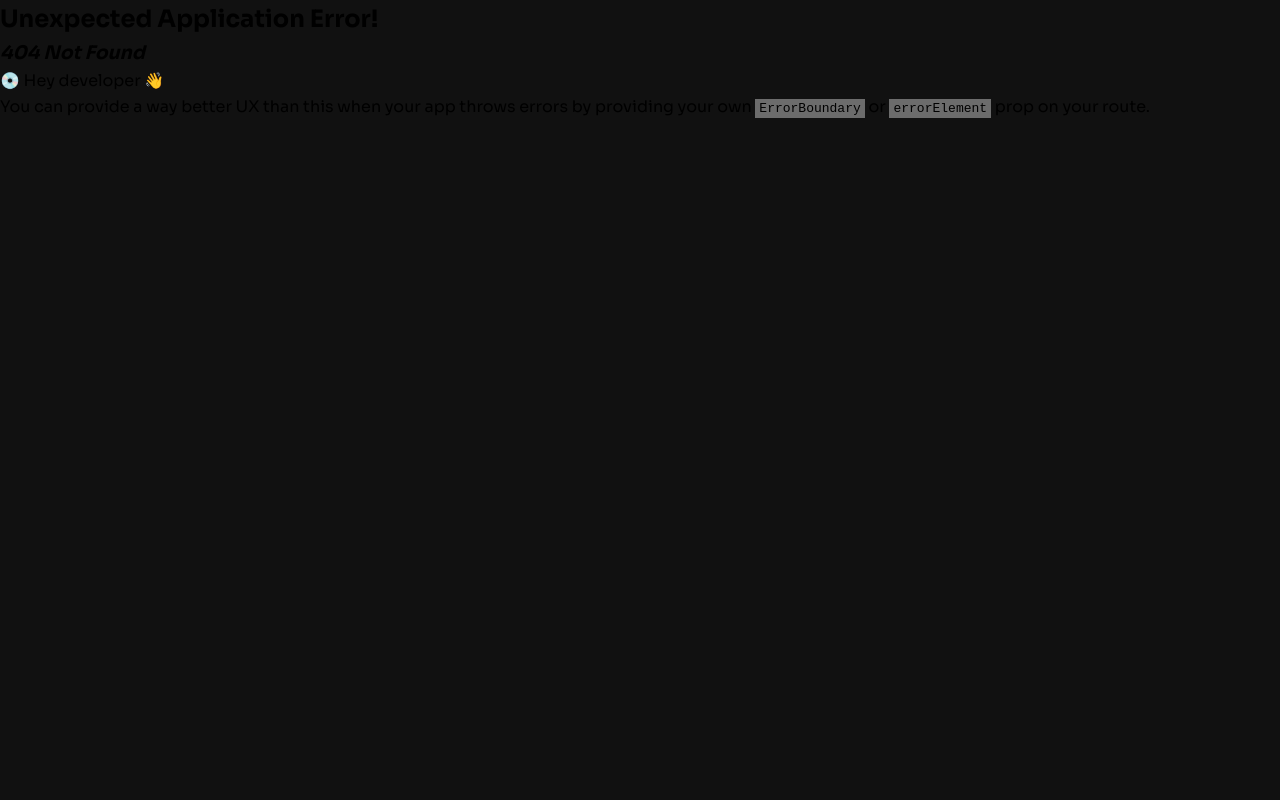
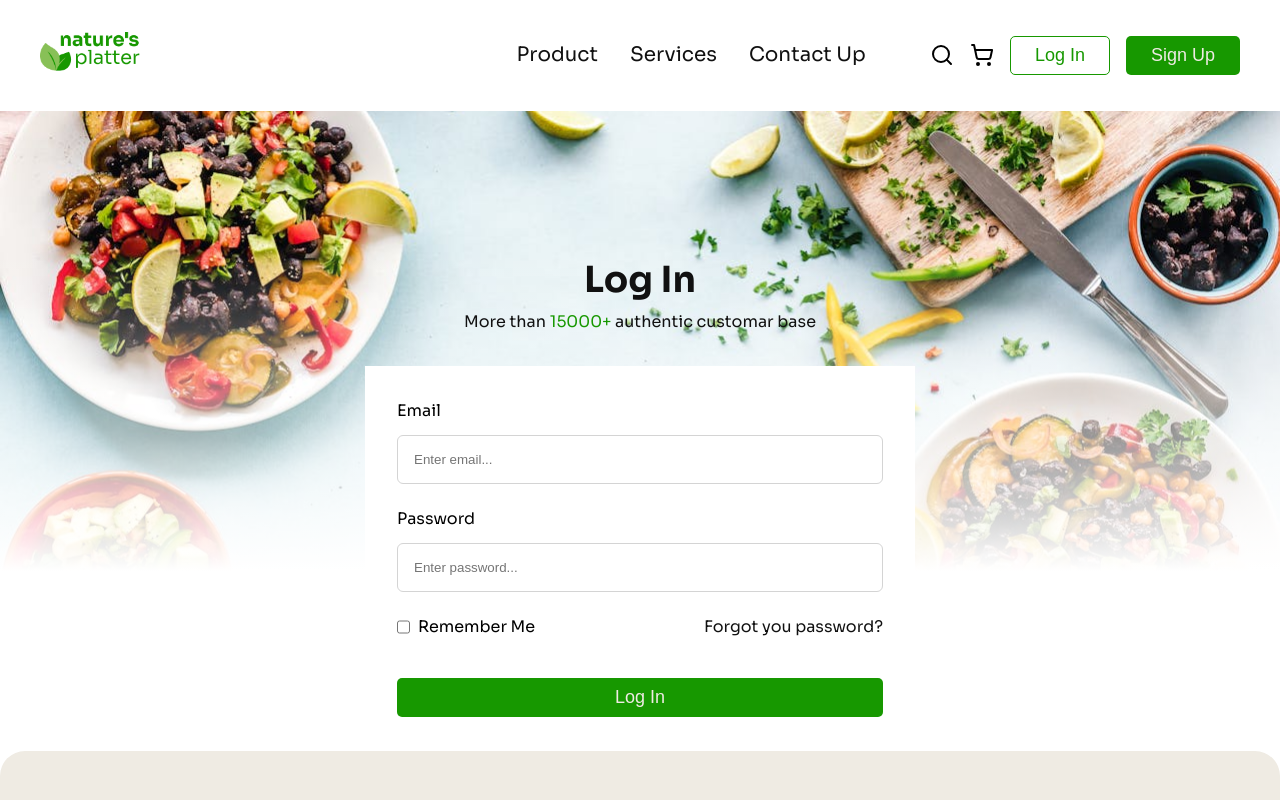
Before and after one commit to shahidul1920/turbo-octo-invention, a React (Vite) app: page /logIn in a window 1280 px wide. Before the commit this address had no page. Shown: the top 800 px of the page. Built offline with nearby package versions, Linux system fonts and the light colour scheme.

Commit message:
log sign

```diff
--- a/src/component/Header.jsx
+++ b/src/component/Header.jsx
@@ -1,13 +1,15 @@
-import { Menu, MoveRight, Search, ShoppingCart } from 'lucide-react'
-import React from 'react'
-import { NavLink } from 'react-router-dom'
+import { Menu, MoveRight, Search, ShoppingCart } from "lucide-react";
+import React from "react";
+import { NavLink } from "react-router-dom";
 
 export default function Header() {
   return (
     <header>
       <div className="mainheader container">
         <div className="logo">
+          <NavLink to="/">
             <img src="/Vector.png" alt="" />
+          </NavLink>
         </div>
 
         <div className="navIcnM">
@@ -16,10 +18,16 @@ export default function Header() {
 
         <div className="flexnav flex flex-cn">
           <div className="navbar flex flex-cn">
-                        <ul className='flex flex-cen'>
-                            <li><NavLink to="/product">Product</NavLink></li>
-                            <li><NavLink to="/company">services</NavLink></li>
-                            <li><NavLink to="/services">contact up</NavLink></li>
+            <ul className="flex flex-cen">
+              <li>
+                <NavLink to="/product">Product</NavLink>
+              </li>
+              <li>
+                <NavLink to="/company">services</NavLink>
+              </li>
+              <li>
+                <NavLink to="/services">contact up</NavLink>
+              </li>
             </ul>
           </div>
 
@@ -28,12 +36,17 @@ export default function Header() {
               <Search />
               <ShoppingCart />
             </div>
-                        <button className="btn btn-s">Login</button>
+
+            <NavLink to="/logIn">
+              <button className="btn btn-s">Log In</button>
+            </NavLink>
+
+            <NavLink to="/signup">
               <button className="btn btn-p">Sign Up</button>
+            </NavLink>
           </div>
         </div>
-
       </div>
     </header>
-    )
+  );
 }
--- /dev/null
+++ b/src/pages/LogIn.jsx
@@ -0,0 +1,38 @@
+import React from 'react'
+
+export default function LogIn() {
+    return (
+        <div className='logInPage'>
+            <div className='backgrd'>
+                <div className="container">
+                    <div className="logIn">
+                        <div className="logInContainer">
+                            <h1>Log In</h1>
+                            <p>More than <span>15000+</span> authentic customar base</p>
+                            <form className='formSection' action="">
+                                <div className="input">
+                                    <label htmlFor="email">Email</label>
+                                    <input type="email" id='email' placeholder='Enter email...' />
+                                </div>
+                                <div className="input">
+                                    <label htmlFor="password">Password</label>
+                                    <input type="password" id='password' placeholder='Enter password...' />
+                                </div>
+                                <div className="check">
+                                    <div className='opt'>
+                                        <input type="checkbox" id='check' />
+                                        <label htmlFor="check">Remember Me</label>
+                                    </div>
+                                    <div className="forgot">
+                                        <p>Forgot you password?</p>
+                                    </div>
+                                </div>
+                                <button className='btn btn-p'>Log In</button>
+                            </form>
+                        </div>
+                    </div>
+                </div>
+            </div>
+        </div>
+    )
+}
--- /dev/null
+++ b/src/pages/SignUp.jsx
@@ -0,0 +1,42 @@
+import React from 'react'
+
+export default function LogIn() {
+    return (
+        <div className='logInPage signupToo'>
+            <div className='backgrd'>
+                <div className="container">
+                    <div className="logIn">
+                        <div className="logInContainer">
+                            <h1>Sign Up</h1>
+                            <p>More than <span>15000+</span> authentic customar base</p>
+                            <form className='formSection' action="">
+                                <div className="input">
+                                    <label htmlFor="email">Email</label>
+                                    <input type="email" id='email' placeholder='Enter email...' />
+                                </div>
+                                <div className="input">
+                                    <label htmlFor="name">Name</label>
+                                    <input type="text" id='name' placeholder='Enter full name...' />
+                                </div>
+                                <div className="input">
+                                    <label htmlFor="password">Password</label>
+                                    <input type="password" id='password' placeholder='Enter password...' />
+                                </div>
+                                <div className="check">
+                                    <div className='opt'>
+                                        <input type="checkbox" id='check' />
+                                        <label htmlFor="check">Remember Me</label>
+                                    </div>
+                                    <div className="forgot">
+                                        <p>Forgot you password?</p>
+                                    </div>
+                                </div>
+                                <button className='btn btn-p'>Log In</button>
+                            </form>
+                        </div>
+                    </div>
+                </div>
+            </div>
+        </div>
+    )
+}
--- a/src/scss/_design.scss
+++ b/src/scss/_design.scss
@@ -1,6 +1,6 @@
 
 body{
-    background: var(--text);
+    //background: var(--text);
 }
 
 header{
@@ -210,7 +210,6 @@ header{
 .arrival{
     background: var(--pure);
     padding: 140px 0;
-    padding-bottom: 400px;
     .arrNoffer{
         display: flex;
         gap: 20px;
@@ -290,6 +289,7 @@ header{
     width: 100%;
     height: auto;
     position: relative;
+    margin-top: 300px;
     .subsSecction{
         position: absolute;
         top: -300px;
@@ -354,3 +354,77 @@ header{
         }
     }
 }
+
+.logInPage{
+    width: 100%;
+    height: 80dvh;
+    background-image: url(/loginBg.jpg);
+    background-size: cover;
+    background-position: center;
+    background-repeat: no-repeat;
+    padding: 140px 0;
+    .backgrd{
+        width: 100%;
+        height: 80dvh;
+        background-image: linear-gradient(transparent, var(--pure), var(--pure));
+    }
+    .logIn{
+
+        .logInContainer{
+            text-align: center;
+            h1{
+                font-size: 36px;
+                color: var(--text);
+            }
+            p{
+                font-size: 16px;
+                color: var(--text);
+                margin: 0;
+                span{
+                    color: var(--primary);
+                }
+                margin-bottom: 2rem;
+            }
+            .formSection{
+                max-width: 550px;
+                padding: 2rem;
+                margin: 0 auto;
+                background: var(--pure);
+                //backdrop-filter: blur(10px);
+                .input{
+                    display: flex;
+                    flex-direction: column;
+                    align-items: flex-start;
+                    gap: .7rem;
+                    margin-bottom: 1.4rem;
+                    input{
+                        width: 100%;
+                        padding: 1rem;
+                        border: none;
+                        border: 1px solid rgb(212, 212, 212);
+                        border-radius: 6px;
+                        outline: none;
+                    }
+                }
+                .check{
+                    width: 100%;
+                    height: 25px;
+                    display: flex;
+                    justify-content: space-between;
+                    align-items: center;
+                    .opt{
+                        display: flex;
+                        gap: .5rem;
+                    }
+                    p{
+                        margin: 0;
+                    }
+                }
+                .btn{
+                    width: 100%;
+                    margin-top: 2.4rem;
+                }
+            }
+        }
+    }
+}
--- a/src/scss/_global.scss
+++ b/src/scss/_global.scss
@@ -5,6 +5,10 @@
     --secondary: #EFEBE3;
     --text: #111111;
     --pure: #fff;
+}
+
+.active{
+    color: var(--primary);
 }
 
 
@@ -41,6 +45,9 @@
         background: transparent;
         color: var(--primary);
         border-color: var(--primary);
+        a{
+            color: inherit;
+        }
     }
 }
 .btn-s{
@@ -54,6 +61,9 @@
         background: var(--primary);
         color: var(--secondary);
         border-color: transparent;
+        a{
+            color: inherit;
+        }
     }
 }
 .heading-min{
--- a/src/scss/_responsive.scss
+++ b/src/scss/_responsive.scss
@@ -57,13 +57,15 @@
   }
   .arrival{
     padding: 90px 0;
-    padding-bottom: 350px;
   }
   .arrival .arrNoffer {
     flex-wrap: wrap;
   }
   .arrival .arrNoffer .left, .arrival .arrNoffer .right {
     width: 100%;
+  }
+  .main-footer{
+    margin-top: 250px;
   }
   .main-footer .subsSecction {
     top: -200px;
--- a/src/scss/index.css
+++ b/src/scss/index.css
@@ -30,6 +30,10 @@ a:hover {
   --secondary: #EFEBE3;
   --text: #111111;
   --pure: #fff;
+}
+
+.active {
+  color: var(--primary);
 }
 
 .container {
@@ -69,6 +73,9 @@ a:hover {
   color: var(--primary);
   border-color: var(--primary);
 }
+.btn-p:hover a {
+  color: inherit;
+}
 
 .btn-s {
   background: transparent;
@@ -83,15 +90,14 @@ a:hover {
   color: var(--secondary);
   border-color: transparent;
 }
+.btn-s:hover a {
+  color: inherit;
+}
 
 .heading-min {
   font-size: 36px;
   color: var(--primary);
   margin-bottom: 48px;
-}
-
-body {
-  background: var(--text);
 }
 
 header {
@@ -293,7 +299,6 @@ header .mainheader .flexnav {
 .arrival {
   background: var(--pure);
   padding: 140px 0;
-  padding-bottom: 400px;
 }
 .arrival .arrNoffer {
   display: flex;
@@ -373,6 +378,7 @@ header .mainheader .flexnav {
   width: 100%;
   height: auto;
   position: relative;
+  margin-top: 300px;
 }
 .main-footer .subsSecction {
   position: absolute;
@@ -430,6 +436,76 @@ header .mainheader .flexnav {
   text-decoration: none;
 }
 
+.logInPage {
+  width: 100%;
+  height: 80dvh;
+  background-image: url(/loginBg.jpg);
+  background-size: cover;
+  background-position: center;
+  background-repeat: no-repeat;
+  padding: 140px 0;
+}
+.logInPage .backgrd {
+  width: 100%;
+  height: 80dvh;
+  background-image: linear-gradient(transparent, var(--pure), var(--pure));
+}
+.logInPage .logIn .logInContainer {
+  text-align: center;
+}
+.logInPage .logIn .logInContainer h1 {
+  font-size: 36px;
+  color: var(--text);
+}
+.logInPage .logIn .logInContainer p {
+  font-size: 16px;
+  color: var(--text);
+  margin: 0;
+  margin-bottom: 2rem;
+}
+.logInPage .logIn .logInContainer p span {
+  color: var(--primary);
+}
+.logInPage .logIn .logInContainer .formSection {
+  max-width: 550px;
+  padding: 2rem;
+  margin: 0 auto;
+  background: var(--pure);
+}
+.logInPage .logIn .logInContainer .formSection .input {
+  display: flex;
+  flex-direction: column;
+  align-items: flex-start;
+  gap: 0.7rem;
+  margin-bottom: 1.4rem;
+}
+.logInPage .logIn .logInContainer .formSection .input input {
+  width: 100%;
+  padding: 1rem;
+  border: none;
+  border: 1px solid rgb(212, 212, 212);
+  border-radius: 6px;
+  outline: none;
+}
+.logInPage .logIn .logInContainer .formSection .check {
+  width: 100%;
+  height: 25px;
+  display: flex;
+  justify-content: space-between;
+  align-items: center;
+}
+.logInPage .logIn .logInContainer .formSection .check .opt {
+  display: flex;
+  gap: 0.5rem;
+}
+.logInPage .logIn .logInContainer .formSection .check p {
+  margin: 0;
+}
+.logInPage .logIn .logInContainer .formSection .btn {
+  width: 100%;
+  margin-top: 2.4rem;
+}
+
 .navIcnM {
   display: none;
 }
@@ -485,13 +561,15 @@ header .mainheader .flexnav {
   }
   .arrival {
     padding: 90px 0;
-    padding-bottom: 350px;
   }
   .arrival .arrNoffer {
     flex-wrap: wrap;
   }
   .arrival .arrNoffer .left, .arrival .arrNoffer .right {
     width: 100%;
+  }
+  .main-footer {
+    margin-top: 250px;
   }
   .main-footer .subsSecction {
     top: -200px;
```
Also changed, not shown: src/Routes/RouteNav/Route.jsx (+10 -0 lines), public/loginBg.jpg (added), 1 other file (tests, documents, lock files or other folders). Lines whose indentation alone changed are shown as unchanged.
